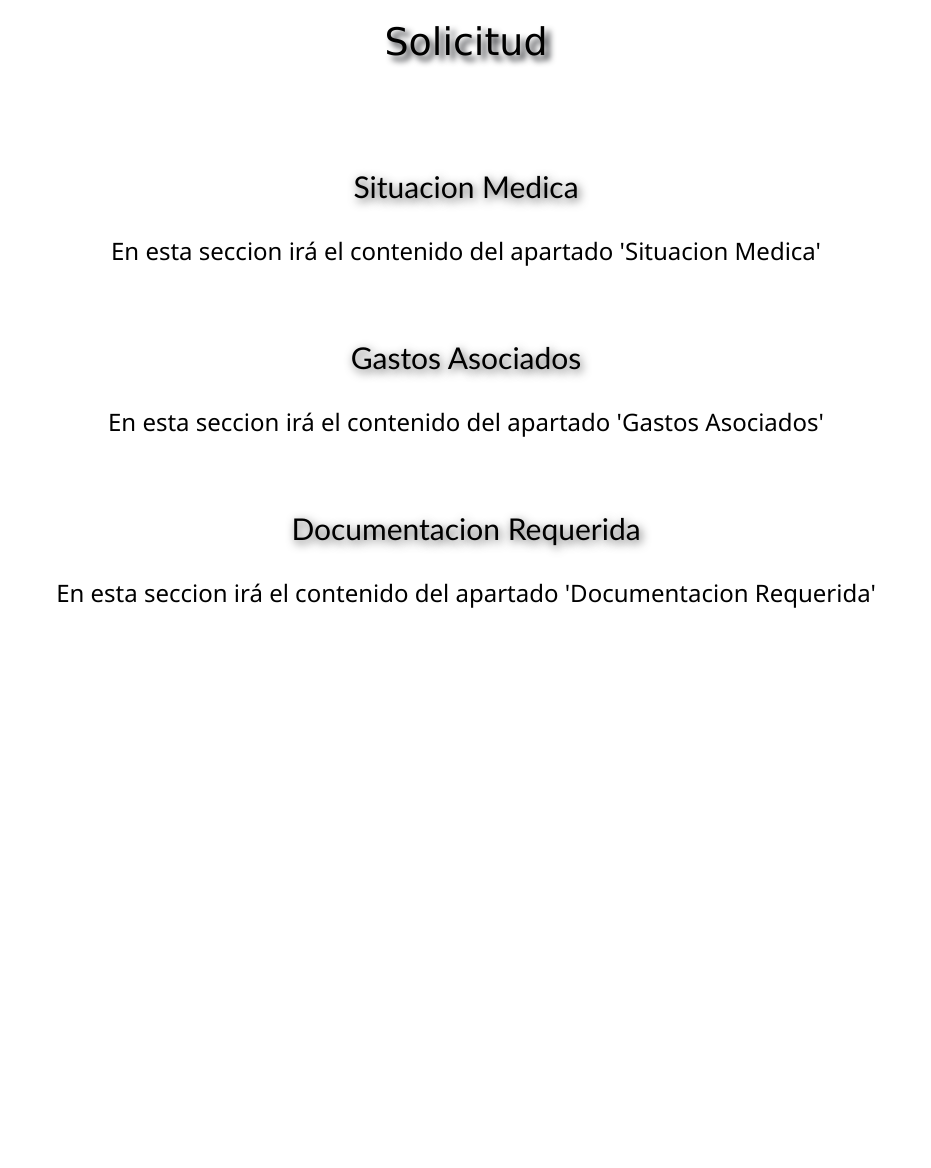
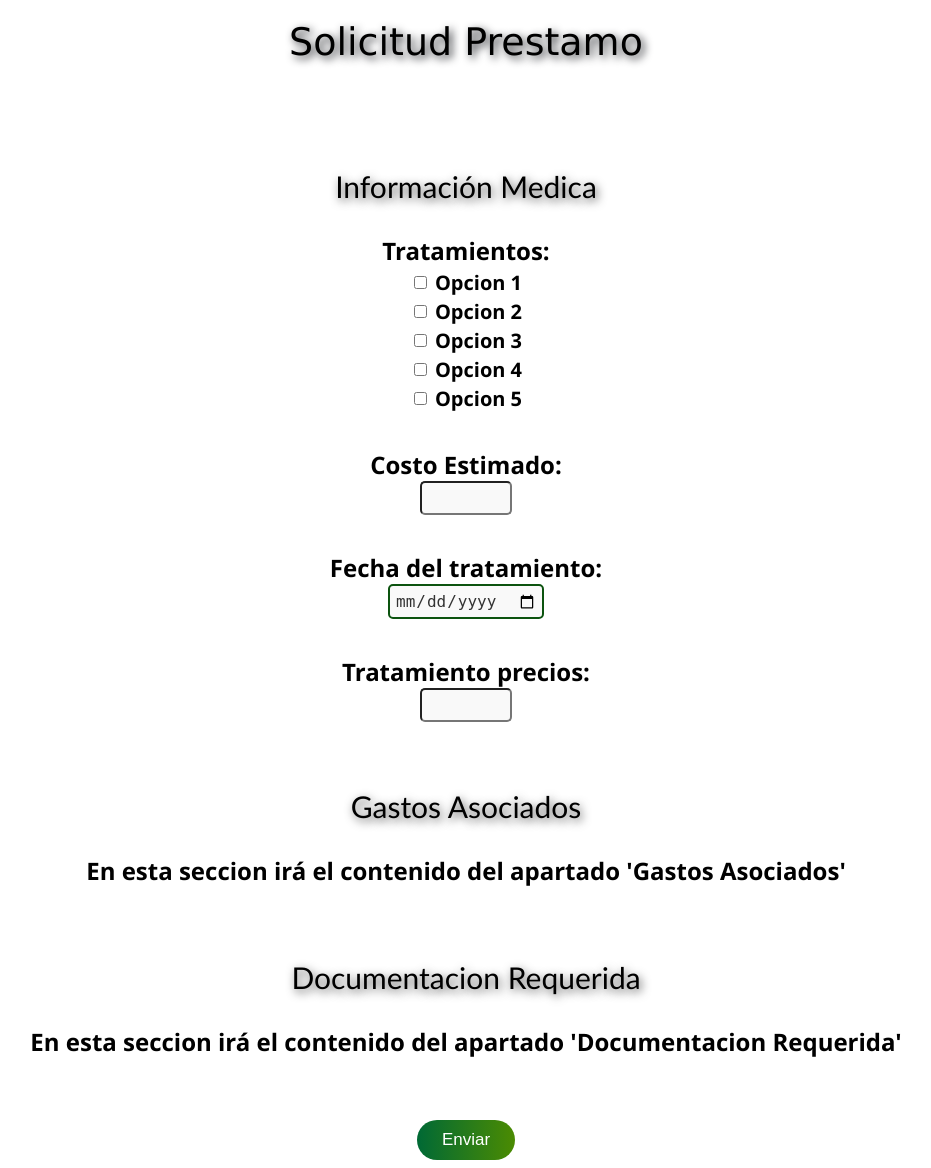
Before and after one commit to ChristopherArgenis/ASFEM, a Flask app: template templates/2_solicitud.html in a window 1280 px wide. Shown: the whole page, without its empty margins (174-1105 px from the left). Before the commit the page ends 608 px from the top, so only its background shows below. Run offline with Flask 3, Linux system fonts and the light colour scheme; the template is opened without the code that fills it, so the values that code supplies are empty.

Commit message:
Finalizacion diseño base y adicion de apartados
Se desarolló el diseño base, se trabajó mayormente en poder mantener el contenido centrado. Varias partes quedaron abiertas a proximas modificaciones porque se piensa discutir su contenido, al siguiente dia se trabajará con lo pendiente

```diff
--- a/templates/2_solicitud.html
+++ b/templates/2_solicitud.html
@@ -7,14 +7,60 @@
     <link rel="stylesheet" href="estilos_solicitud/estilos_solicitud.css">
 </head>
 <body>
-    <p class="titulo">Solicitud</p><br><br>
-    <p class="subtitulo">Situacion Medica</p>
-    <p class="contenido">En esta seccion irá el contenido del apartado 'Situacion Medica'</p>
-    <br>
+    <p class="titulo">Solicitud Prestamo</p>
+    <br><br>
+
+    <p class="subtitulo">Informaci&oacute;n Medica</p>
+
+    <label class="contenido">Tratamientos: </label>
+    <div class="customCheckbox">
+        <input type="checkbox" id="id_tratamientos1" name="tratamientos" value="1">
+        <label for="id_tratamientos1">Opcion 1</label>
+    </div>
+    <div class="customCheckbox">
+        <input type="checkbox" id="id_tratamientos2" name="tratamientos" value="2">
+        <label for="id_tratamientos2">Opcion 2</label>
+    </div>
+    <div class="customCheckbox">
+        <input type="checkbox" id="id_tratamientos3" name="tratamientos" value="3">
+        <label for="id_tratamientos3">Opcion 3</label>
+    </div>
+    <div class="customCheckbox">
+        <input type="checkbox" id="id_tratamientos4" name="tratamientos" value="4">
+        <label for="id_tratamientos4">Opcion 4</label>
+    </div>
+    <div class="customCheckbox">
+        <input type="checkbox" id="id_tratamientos5" name="tratamientos" value="5">
+        <label for="id_tratamientos5">Opcion 5</label>
+    </div>
+    <br><br>
+
+    <label class="contenido" for="id_CostoEstimado">Costo Estimado: </label>
+    <div class="customInputNumber">
+        <input type="number" id="id_CostoEstimado">
+    </div>
+    <br><br>
+
+    <label class="contenido">Fecha del tratamiento: </label>
+    <div class="customInputDate">
+        <input type="date">
+    </div>
+    <br><br>
+
+    <label class="contenido">Tratamiento precios:</label>
+    <div class="customInputNumber">
+        <input type="number" id="id_CostoEstimado">
+    </div>
+    <br><br>
+
     <p class="subtitulo">Gastos Asociados</p>
     <p class="contenido">En esta seccion irá el contenido del apartado 'Gastos Asociados'</p>
     <br>
     <p class="subtitulo">Documentacion Requerida</p>
-    <p class="contenido">En esta seccion irá el contenido del apartado 'Documentacion Requerida'</p><br>
+    <p class="contenido">En esta seccion irá el contenido del apartado 'Documentacion Requerida'</p>
+    <br>
+    <div class ="customBotonSubmit">
+        <input type="submit" value="Enviar"></input>
+    </div>
 </body>
 </html>
--- a/templates/estilos_solicitud/estilos_solicitud.css
+++ b/templates/estilos_solicitud/estilos_solicitud.css
@@ -1,13 +1,14 @@
-
+/* Customizacion unicamente del titulo*/
 .titulo
 {
+    text-align: center;
     margin-top: 20px;
-    text-align: center;
     font-size: 38px;
     font-family: 'Lucida Sans', 'Lucida Sans Regular', 'Lucida Grande', 'Lucida Sans Unicode', Geneva, Verdana, sans-serif;
-    text-shadow: 5px 5px 6px #202227;
+    text-shadow: 3px 3px 8px #202227;
 }
 
+/* Customizacion de los subtitulos, la separacion entre contenidos (Sitacion medica, gastos asociados y documentacion requerida)*/
 .subtitulo
 {
     text-align: center;
@@ -18,7 +19,95 @@
 
 .contenido
 {
-    text-align: center;
+    display: block; /* Hace que el label se comporte como un bloque */
+    text-align: center; /* Centra el texto dentro del label */
     font-size: 24px;
     font-family: 'Segoe UI', Tahoma, Geneva, Verdana, sans-serif;
+    font-weight:600;
 }
+
+
+/* div para centrar los checkbox en la página y diseño del texto */
+.customCheckbox
+{
+    font-size: 20px;
+    font-weight: 600;
+    font-family: 'Segoe UI', Tahoma, Geneva, Verdana, sans-serif;
+    display: flex;          /* Esto permite que sus elementos hijos se distribuyan y alineen de manera flexible */
+    justify-content: center;
+    align-items: center;    /* Centra los checkboxes horizontalmente */
+    gap: 5px;              /* Espaciado entre los checkboxes y el texto*/
+    margin-top: 2px;       /* Espacio entre los checkboxes */
+    border: 1px;
+}
+
+/* div para el input tipo numero en la página*/
+.customInputNumber
+{
+    font-family: 'Segoe UI', Tahoma, Geneva, Verdana, sans-serif;
+    display: flex;          /* Esto permite que sus elementos hijos se distribuyan y alineen de manera flexible */
+    justify-content: center;
+    align-items: center;    /* Centra horizontalmente */
+}
+input[type=number]
+{
+    font-size: 16px;
+    font-weight: 450;
+    font-family: 'Segoe UI', Tahoma, Geneva, Verdana, sans-serif;
+    padding: 4px;
+    width: 80px;
+    border-radius: 5px; /* curvatura */
+    background-color: #f9f9f9; /* Color de fondo */
+    outline: none; /* Elimina el contorno al hacer foco */
+}
+/* Cambiar el borde cuando el input está enfocado */
+input[type="number"]:focus {
+    border-color: #416814;
+    box-shadow: 0 0 5px rgba(139, 195, 74, 0.5);
+}
+
+/* div para el input tipo numero en la página*/
+.customInputDate
+{
+    font-family: 'Segoe UI', Tahoma, Geneva, Verdana, sans-serif;
+    display: flex;          /* Esto permite que sus elementos hijos se distribuyan y alineen de manera flexible */
+    justify-content: center;
+    align-items: center;    /* Centra horizontalmente */
+}
+input[type=date]
+{
+    border: 2px solid #0c530f; /* Borde personalizado */
+    border-radius: 5px; /* Bordes redondeados */
+    padding: 5px;
+    font-size: 16px; /* Tamaño de la fuente */
+    background-color: #f9f9f9; /* Color de fondo */
+    color: #333; /* Color de texto */
+}
+
+
+/* Customizacion del boton Enviar*/
+input[type="submit"]
+{
+    background: linear-gradient(to right, #006935, #4b8b02); /* Color del boton con gradiente */
+    color: white;      /* color del texto*/
+    padding: 10px 25px;  /* anchor del boton, excluyendo el texto*/
+    font-size: 17px;     /* Tamaño del boton, incluyendo el texto*/
+    border: none;        /* se removió el borde del boton*/
+    border-radius: 20px; /* La curva de los bordes, mientras mas grande mas curvado*/
+    cursor: pointer;     /* Esta funcion hace que cambie el cursor cuando lo pones encima del boton*/
+    transition: transform 0.2s ease, box-shadow 0.2s ease;
+  }
+
+  /* Customizacion del boton cuando el cursor se encuentra sobre él */
+  input[type="submit"]:hover {
+    box-shadow: 0 5px 15px #0c530f; /* Sombra */
+    transform: scale(1.05); /* Agranda ligeramente el botón */
+  }
+
+  /* Customizacion del div, para poder centrar el boton enviar*/
+.customBotonSubmit
+{
+    display: flex;
+    justify-content: center;
+    margin-top: 20px
+}
```
